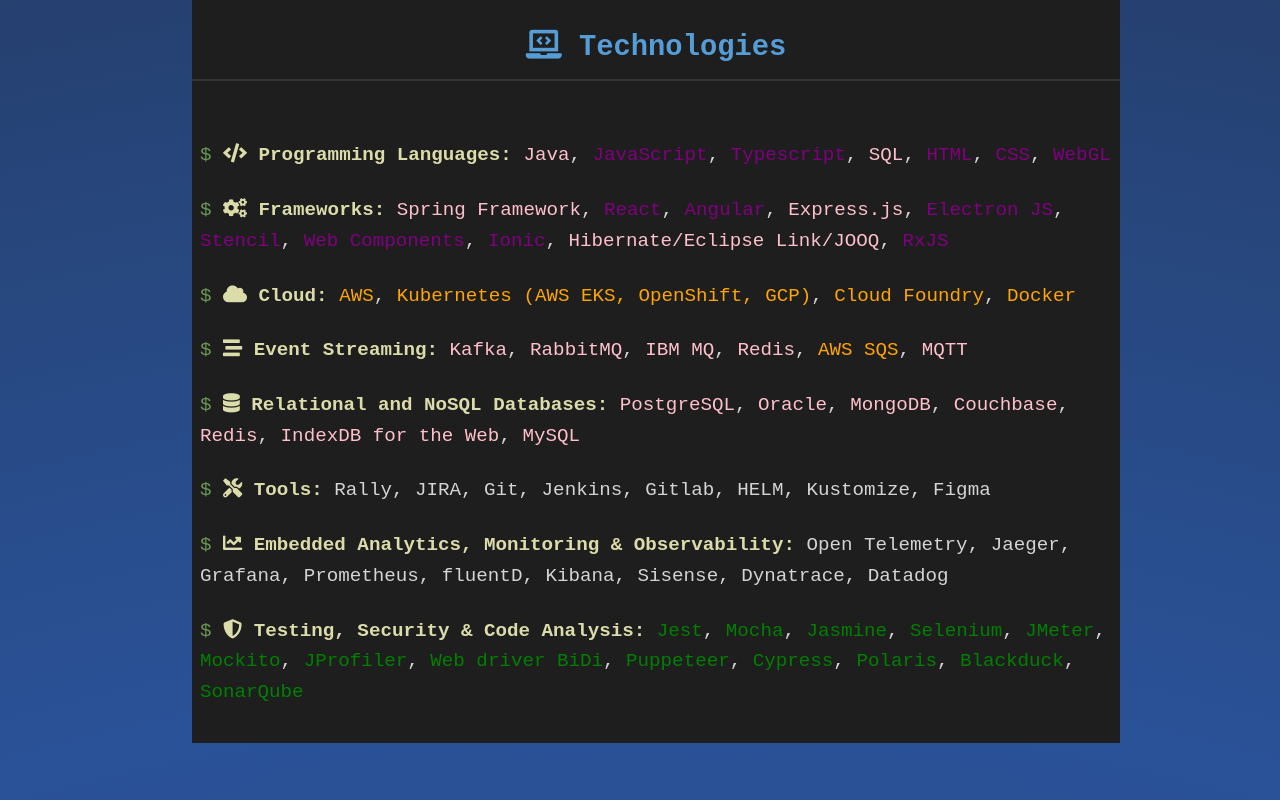
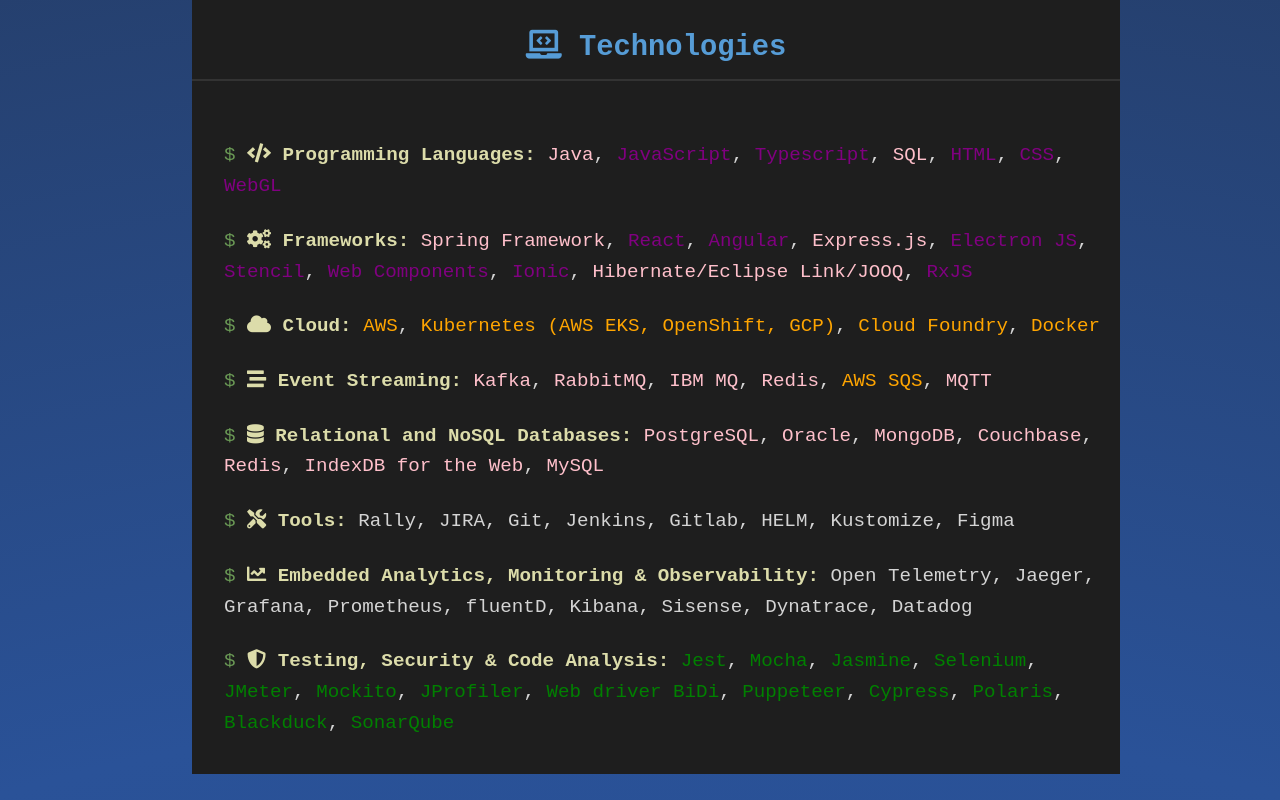
Before and after one commit to sumeet-singh04/sumeet-singh04.github.io, a plain HTML site: page index.html in a window 1280 px wide. Shown: the part 1580-2380 px from the top of the page. Drawn offline with Linux system fonts and the light colour scheme.

Commit message:
fix some more styling

```diff
--- a/styles/styles.css
+++ b/styles/styles.css
@@ -465,7 +465,7 @@
 
 #technologies ul {
     list-style-type: none;
-    padding: 0;
+    padding: 0 0 0 1.5rem;
 }
 
 #technologies ul li {
```
Also changed, not shown: index.html (+2 -0 lines).
